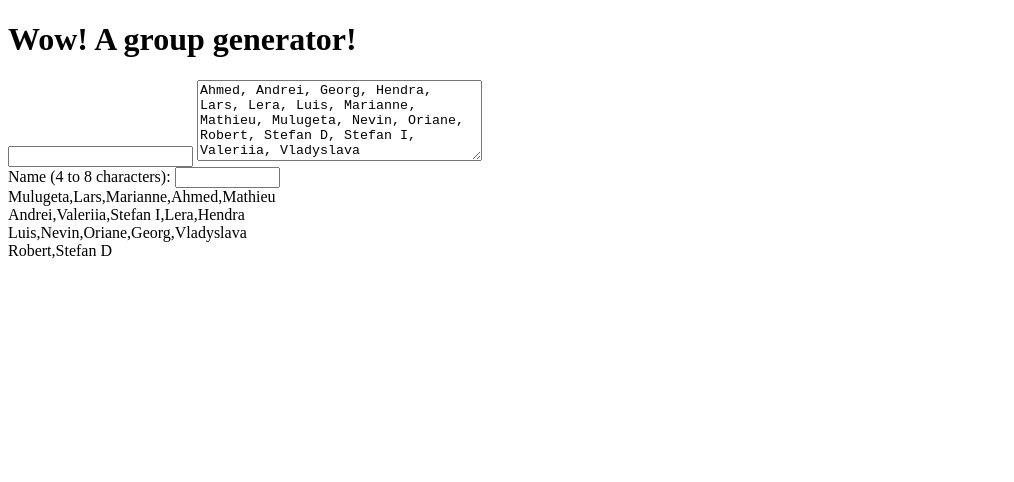
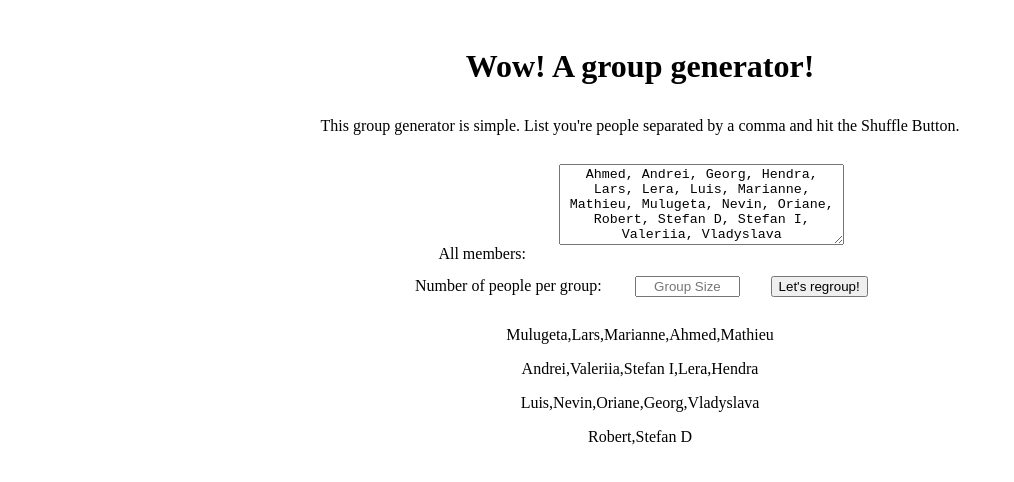
Before and after one commit to MarianneH/group-assignment-project, a website: page index.html in a window 1280 px wide. Shown: the whole page, without its empty margins (0-1014 px from the left). Drawn offline with Linux system fonts and the light colour scheme.

Commit message:
Build HTML page

```diff
--- a/index.html
+++ b/index.html
@@ -4,32 +4,37 @@
     <meta charset="UTF-8" />
     <meta name="viewport" content="width=device-width, initial-scale=1.0" />
     <meta http-equiv="X-UA-Compatible" content="ie=edge" />
+    <link rel="stylesheet" href="style.css" />
     <title>Static Template</title>
   </head>
   <body>
-    <h1>
-      Wow! A group generator!
-    </h1>
+    <h1>Wow! A group generator!</h1>
+    <p>
+      This group generator is simple. List you're people separated by a comma
+      and hit the Shuffle Button.
+    </p>
     <section>
-      <form>
-        <input type="text" />
+      <form id="shuffleGroup" action="#">
+        <label for="allNames">All members:</label>
         <textarea id="allNames" name="allNames" rows="5" cols="33">
 Ahmed, Andrei, Georg, Hendra, Lars, Lera, Luis, Marianne‚ Mathieu, Mulugeta, Nevin, Oriane, Robert, Stefan D, Stefan I, Valeriia, Vladyslava</textarea
         >
         <br />
-        <label for="groupSize">Name (4 to 8 characters):</label>
+        <label for="groupSize">Number of people per group:</label>
         <input
           type="text"
           id="groupSize"
+          placeholder="Group Size"
           name="groupSize"
           required
-          minlength="4"
-          maxlength="8"
           size="10"
         />
+        <button form="shuffleGroup" id="shuffleButton">Let's regroup!</button>
       </form>
     </section>
-    <div id="group-assignment"></div>
+    <section class="result">
+      <div id="group-assignment"></div>
+    </section>
     <script src="scripts.js"></script>
   </body>
 </html>
--- /dev/null
+++ b/style.css
@@ -0,0 +1,4 @@
+* {
+  margin: 1em;
+  text-align: center;
+}
```
Also changed, not shown: lostscripts.js (+45 -45 lines).
